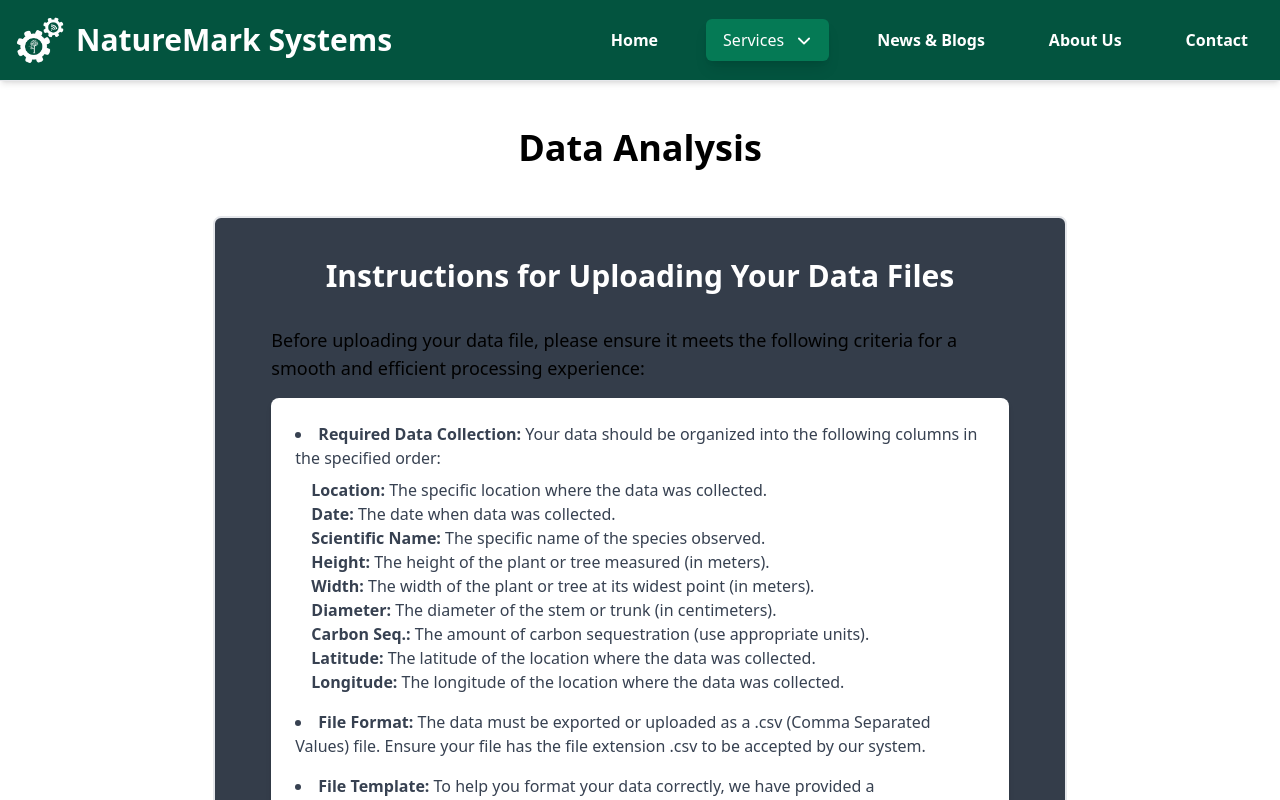
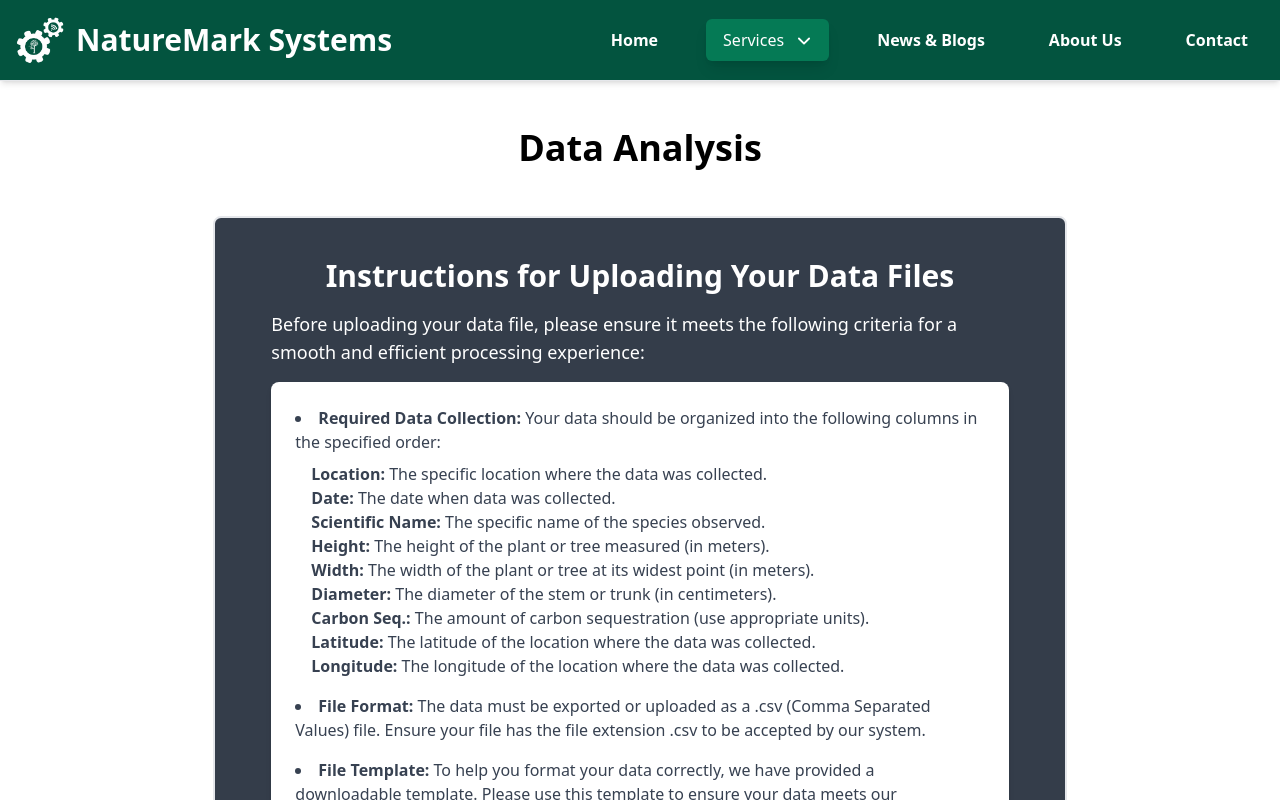
Before and after one commit to mshailesh7/MainWeb, a React (Vite) app: page /UploadAnalysis in a window 1280 px wide. Both pictures are taken after a click on the button "Read Instructions". Shown: the top 800 px of the page. Built offline with nearby package versions, Linux system fonts and the light colour scheme.

Commit message:
instructions

```diff
--- a/src/Components/ArborTagAnalysis_Components/Instructions.jsx
+++ b/src/Components/ArborTagAnalysis_Components/Instructions.jsx
@@ -4,11 +4,11 @@ import { MdIntegrationInstructions, MdOutlineIntegrationInstructions } from "rea
 
 export default function Instructions({ SetShowForm }) {
   return (
-    <div className="flex flex-col mx-auto w-full max-w-4xl px-4 h-screen">
-      <h1 className="text-center text-3xl font-bold text-white mb-8">
+    <div className="flex flex-col justify-center items-center mx-auto w-full max-w-4xl px-4 ">
+      <h1 className="text-center text-3xl font-bold text-white mb-4">
         Instructions for Uploading Your Data Files
       </h1>
-      <p className="text-lg text-black mb-4">
+      <p className="text-lg text-white self-center mb-4">
         Before uploading your data file, please ensure it meets the following criteria for a smooth and efficient processing experience:
       </p>
       <div className="bg-white shadow-md rounded-lg p-6">
```
